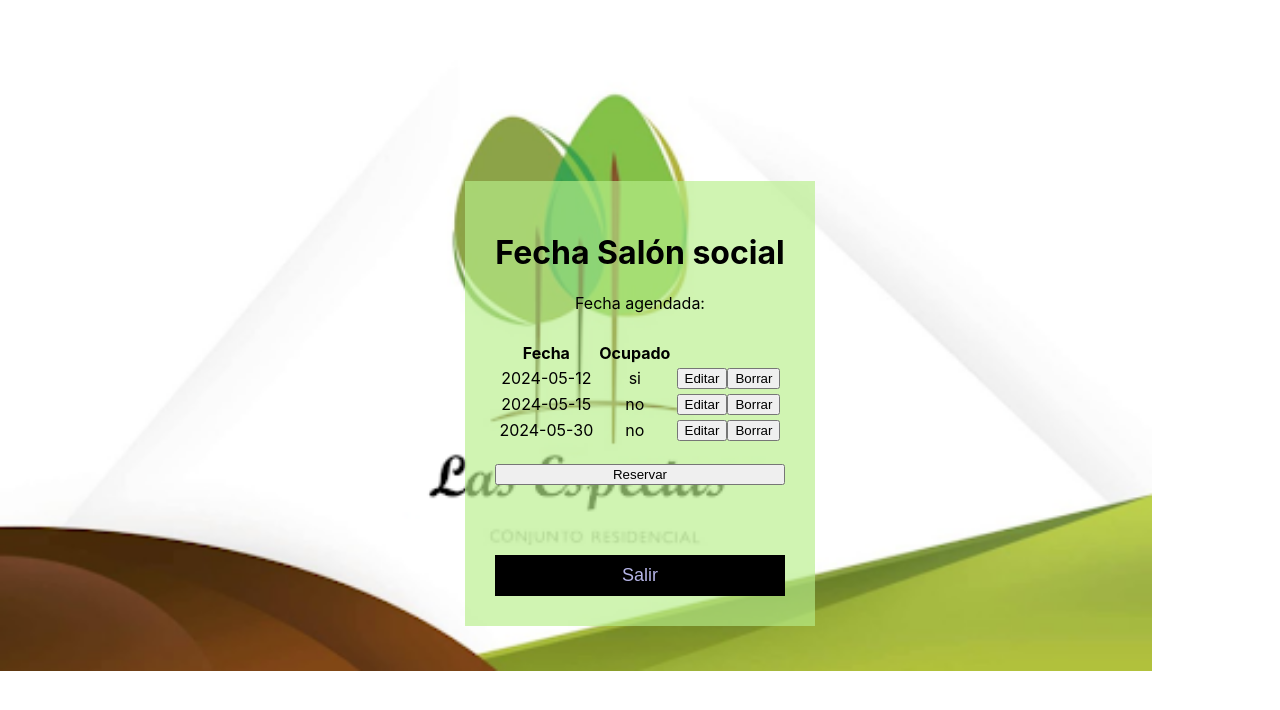
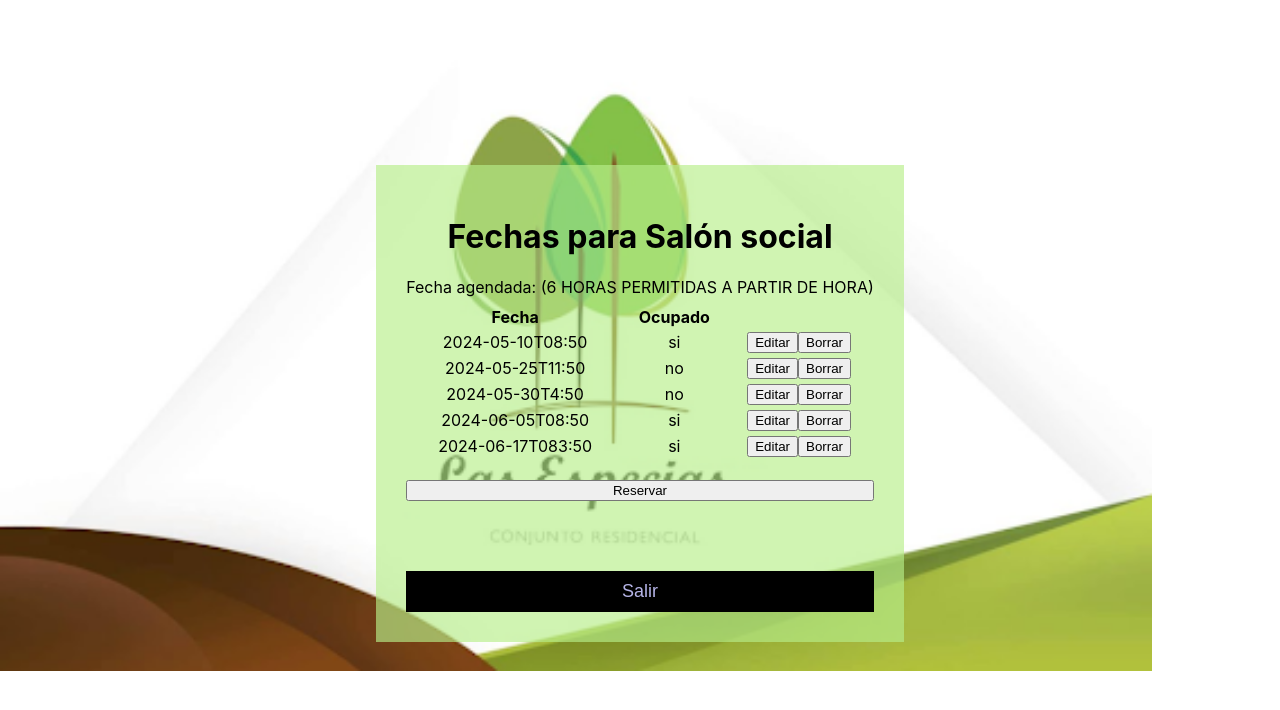
Before and after one commit to twerkf/lasespecias, a React (Create React App) app: page /dashboard in a window 1280 px wide. Shown: the top 710 px of the page. Built offline with nearby package versions, Linux system fonts and the light colour scheme; no server answers; the database is empty; sample sign-in values are in the browser's storage.

Commit message:
ultimo arreglo

```diff
--- a/src/Dashboard.js
+++ b/src/Dashboard.js
@@ -6,7 +6,7 @@ import { auth, db, logout } from "./firebase";
 import { useNavigate } from "react-router-dom";
 import React, { useEffect, useState } from "react";
 import { useAuthState } from "react-firebase-hooks/auth";
-import { query, collection, getDocs, where, namedQuery } from "firebase/firestore";
+import { query, collection, getDocs, where } from "firebase/firestore";
 
 function Dashboard() {
   const [showModal, setShowModal] = useState(false);
@@ -62,9 +62,9 @@ function Dashboard() {
   return (
     <div className="dashboard">
       <div className="dashboard__container">
-      <h1 className="title">Fecha Salón social</h1>
-        Fecha agendada:
-        <div></div><br></br>
+      <h1 className="title">Fechas para Salón social</h1>
+        Fecha agendada: (6 HORAS PERMITIDAS A PARTIR DE HORA)
+        <div>{name}</div>
           <DataItem data={userData} onEdit={editUserHandler} onDelete={deleteUser} />
           <Modal onCancel={toggleModal} onSubmit={addUser} show={showModal} data={userData} editUser={currentUser} /><br></br>
           <button onClick={toggleModal}>Reservar</button><br></br><br></br><br></br>
--- a/src/Register.css
+++ b/src/Register.css
@@ -10,6 +10,8 @@
   width: 500px;
   padding: 2px;
   min-height: auto;
+  margin-left: 36px;
+  align-items: center;
 }
 
 .info {
--- a/src/Register.js
+++ b/src/Register.js
@@ -27,7 +27,7 @@ function Register() {
 
   return (
   <div className="wallpaper">
-    <div className="info">¿quienes somos? </div>
+    <div className="info">¿Quienes somos? </div>
       <div  className="text">
         En el Conjunto residencial Las especias se conforma un espacio de vivienda organizado y en donde se busca propiciar espacios de comunicación, sana convivencia y en donde reine la armonía, la paz, el respeto y la equidad para todos los propietarios siguiendo los lineamientos establecidos en nuestro reglamento con el fin de lograr un desarrollo humano sostenible.
       </div>
--- a/src/data.json
+++ b/src/data.json
@@ -1,18 +1,28 @@
 [
     {
       "id": 1,
-      "name": "2024-05-12",
+      "name": "2024-05-10T08:50",
       "price": "si"
     },
     {
       "id": 2,
-      "name": "2024-05-15",
+      "name": "2024-05-25T11:50",
       "price": "no"
     },
     {
       "id": 3,
-      "name": "2024-05-30",
+      "name": "2024-05-30T4:50",
       "price": "no"
+    },
+    {
+      "id": 4,
+      "name": "2024-06-05T08:50",
+      "price": "si"
+    },
+    {
+      "id": 5,
+      "name": "2024-06-17T083:50",
+      "price": "si"
     }
 
   ]
--- a/src/modal.js
+++ b/src/modal.js
@@ -32,7 +32,7 @@ const Modal = ({show, data, onSubmit, onCancel, editUser}) => {
           <h3>{editUser ? 'edit details' : 'new details'}</h3>
           <div className="modal-section">
             <label>Fecha</label>
-            <input type="date" name="name" value={formData.name}
+            <input type="datetime-local" name="name" value={formData.name}
               onChange={onInputChange} autoFocus autoComplete="off" />
           </div>
           <div className="modal-section">
```
